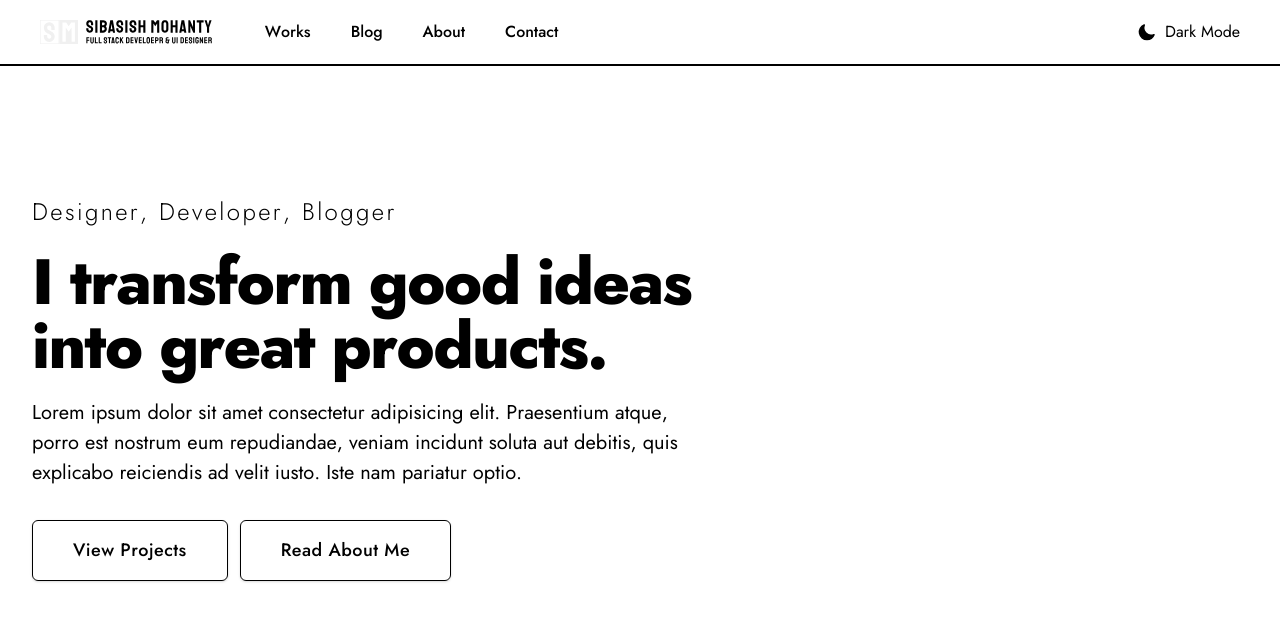
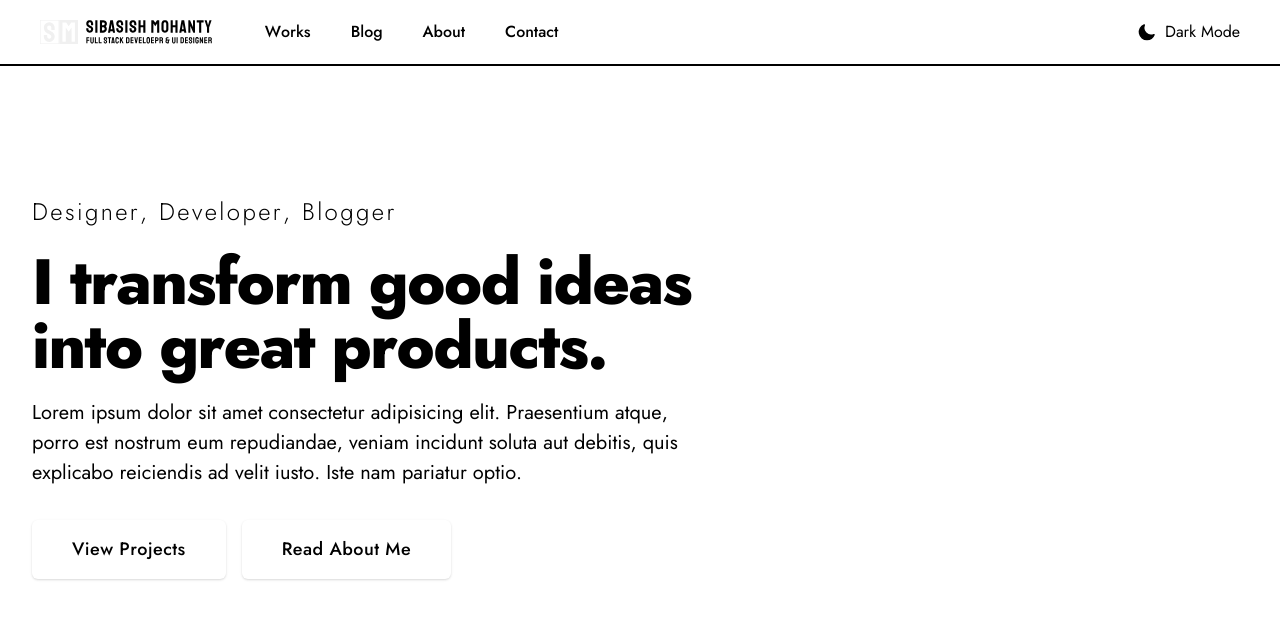
Before and after one commit to sibasishm/sibasish.me, a Next.js app: page / in a window 1280 px wide. Shown: the top 620 px of the page. Built offline with nearby package versions, Linux system fonts and the light colour scheme.

Commit message:
link fixes

```diff
--- a/pages/index.js
+++ b/pages/index.js
@@ -21,14 +21,14 @@ const Index = () => {
         <div className="mt-5 sm:mt-8 sm:flex sm:justify-center lg:justify-start">
           <div>
             <Link href="/works">
-              <a className="w-full flex items-center justify-center px-8 py-3 border border-transparent rounded-md shadow text-base font-medium tracking-wide capitalize text-primary bg-accent-primary hover:bg-accent-secondary focus:outline-none focus:shadow-outline transition delay-150 ease-in-out md:py-4 md:text-lg md:px-10">
+              <a className="w-full flex items-center justify-center px-8 py-3 rounded-md shadow text-base font-medium tracking-wide capitalize text-primary bg-accent-primary hover:bg-accent-secondary focus:outline-none focus:shadow-outline transition delay-150 ease-in-out md:py-4 md:text-lg md:px-10">
                 View projects
               </a>
             </Link>
           </div>
-          <div className="mt-3 sm:mt-0 sm:ml-3">
+          <div className="mt-3 sm:mt-0 sm:ml-4">
             <Link href="/about">
-              <a className=" w-full flex items-center justify-center px-8 py-3 border border-transparent rounded-md shadow text-base font-medium tracking-wide capitalize bg-hover hover:bg-accent-secondary focus:outline-none focus:shadow-outline transition delay-150 ease-in-out md:py-4 md:text-lg md:px-10">
+              <a className=" w-full flex items-center justify-center px-8 py-3 rounded-md shadow text-base font-medium tracking-wide capitalize bg-hover hover:bg-accent-secondary focus:outline-none focus:shadow-outline transition delay-150 ease-in-out md:py-4 md:text-lg md:px-10">
                 Read about me
               </a>
             </Link>
--- a/styles/index.css
+++ b/styles/index.css
@@ -18,6 +18,6 @@
   --color-ternary: #b0b0b0;
   --color-hover: #6363a3;
   --color-text: #fafafa;
-  --color-accent-primary: #374ec7;
-  --color-accent-secondary: #5671fe;
+  --color-accent-primary: #a8c737;
+  --color-accent-secondary: #f3fe56;
 }
```
